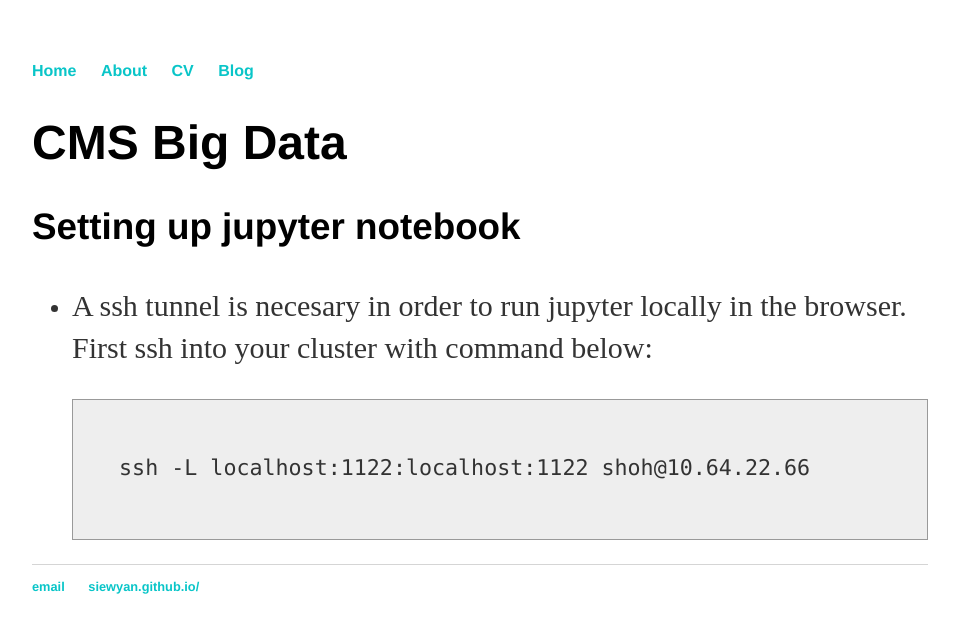
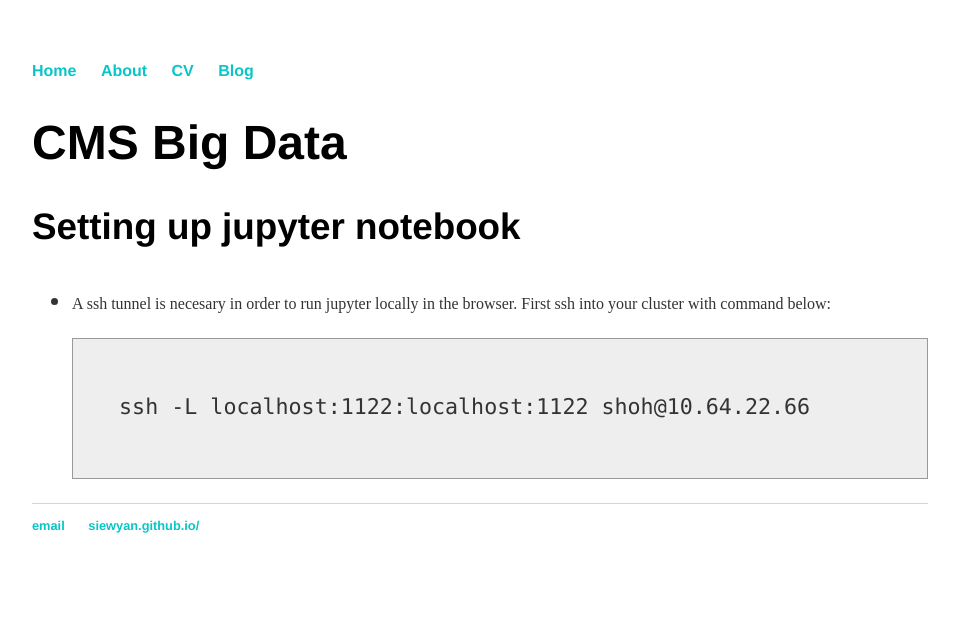
Before and after one commit to SiewYan/SiewYan.github.io, a Jekyll site: the page built from projects/CMSBigData.html, in a window 1280 px wide. Shown: the top 633 px of the page, without its empty margins (160-1119 px from the left). Built offline with Jekyll 4.4.1, drawn with Linux system fonts in a browser that asks for light colours; nearby versions of some CDN libraries.

Commit message:
Update main.css

```diff
--- a/css/main.css
+++ b/css/main.css
@@ -75,5 +75,5 @@ color:  #00d158;
 }
 
 p {
-font-size: 30px;
+font-size: medium;
 }
```
